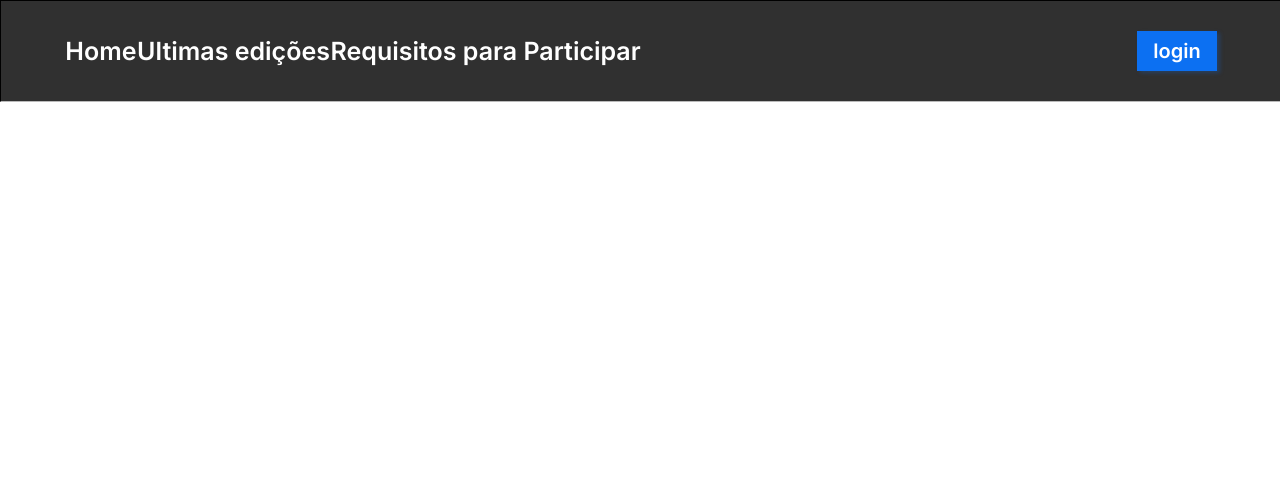
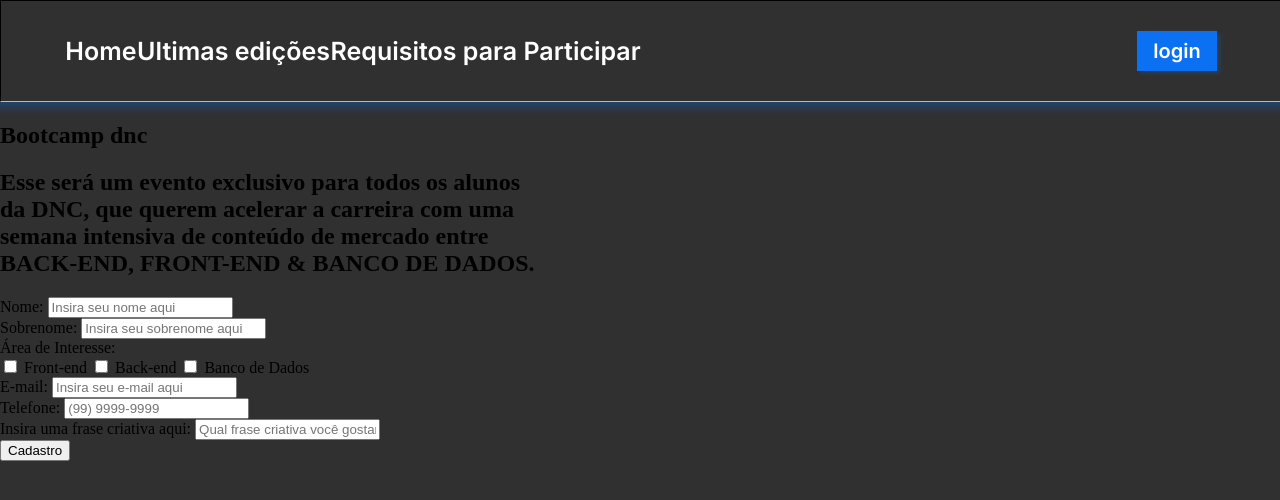
Before and after one commit to allanarrud/bootcamp-dnc, a plain HTML site: page index.html in a window 1280 px wide. Drawn offline with Linux system fonts and the light colour scheme.

Commit message:
Finalizando o Formulário

```diff
--- a/index.html
+++ b/index.html
@@ -18,6 +18,60 @@
         </div>
         <button>login</button>
     </nav>
+    <section>
+        <header>
+            <h1>Bootcamp dnc</h1>
+            <h2>Esse será um evento exclusivo para todos os alunos <br>
+                da <b>DNC</b>, que querem <span class="invert">acelerar a carreira</span> com uma <br>
+                semana intensiva de conteúdo de mercado entre <br>
+                <span class="invert">BACK-END, FRONT-END & BANCO DE DADOS.</span>
 
+                </h2>
+        </header>
+        <form>
+            <div class="form-group">
+                <label>Nome:</label>
+                <input type="text" placeholder="Insira seu nome aqui">
+            </div>
+
+            <div class="form-group">
+                <label>Sobrenome:</label>
+                <input type="text" placeholder="Insira seu sobrenome aqui">
+            </div>
+
+            <div class="form-group">
+                <label>Área de Interesse:</label>
+                <div class="checkbox-itens">
+                    <input type="checkbox" value="front">
+                    <label>Front-end</label>
+
+                    <input type="checkbox" value="back">
+                    <label>Back-end</label>
+
+                    <input type="checkbox" value="bd">
+                    <label>Banco de Dados</label>
+                </div>
+
+                </div>
+            </div>
+
+            <div class="form-group">
+                <label>E-mail:</label>
+                <input type="text" placeholder="Insira seu e-mail aqui">
+            </div>
+
+            <div class="form-group">
+                <label>Telefone:</label>
+                <input type="number" placeholder="(99) 9999-9999">
+            </div>
+
+            <div class="form-group">
+                <label>Insira uma frase criativa aqui:</label>
+                <input type="text" placeholder="Qual frase criativa você gostaria de falar?">
+            </div>
+
+            <input type="submit" value="Cadastro">
+        </form>
+    </section>
 </body>
 </html>
--- a/style.css
+++ b/style.css
@@ -1,6 +1,9 @@
 body{
     margin: 0px;
     padding: 0px;
+
+    background: linear-gradient(180deg, rgba(12, 112, 242, 0.5) 19.91%, rgba(12, 112, 242, 0) 24.84%), #303030;
+    background-repeat: no-repeat;
 }
 
 #principal {
```
